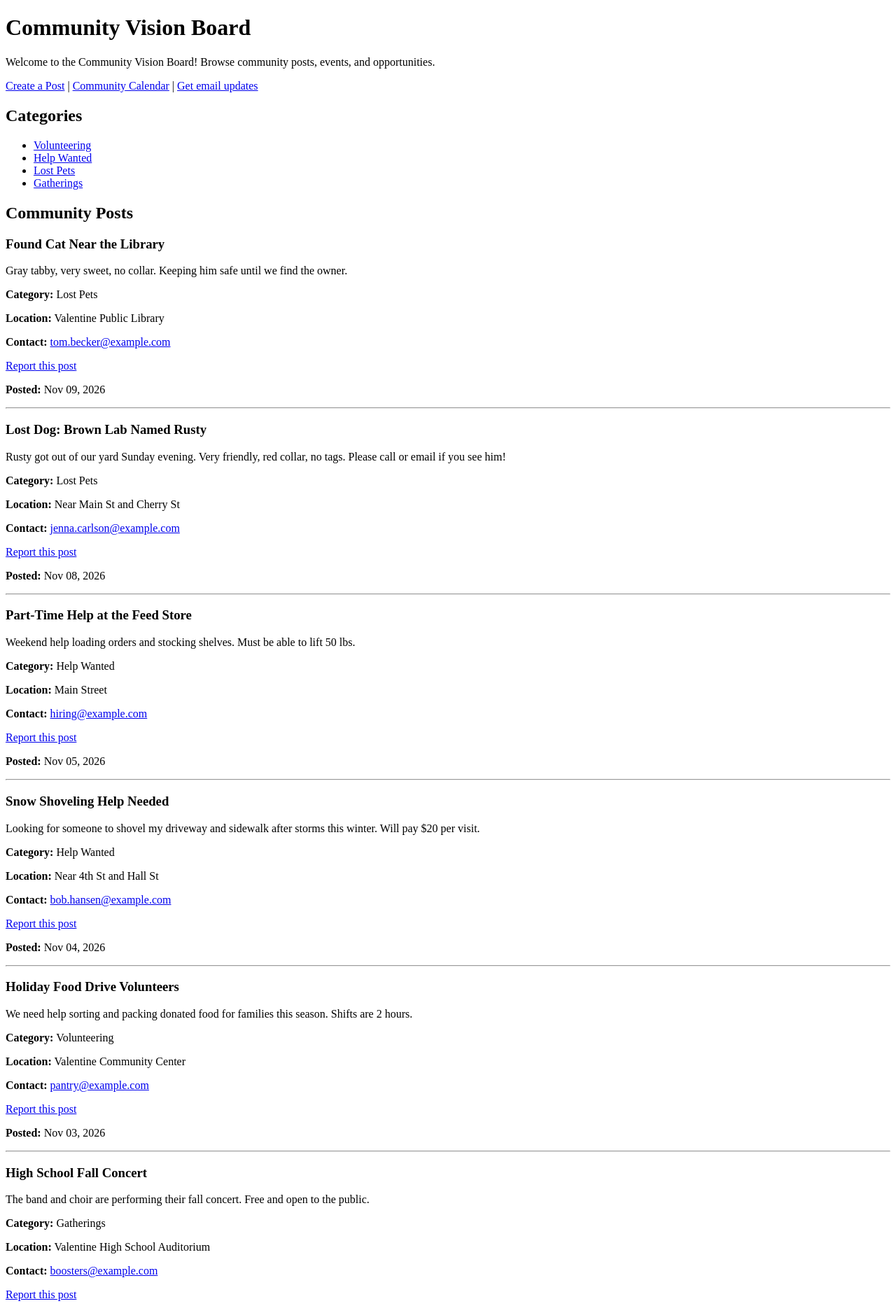
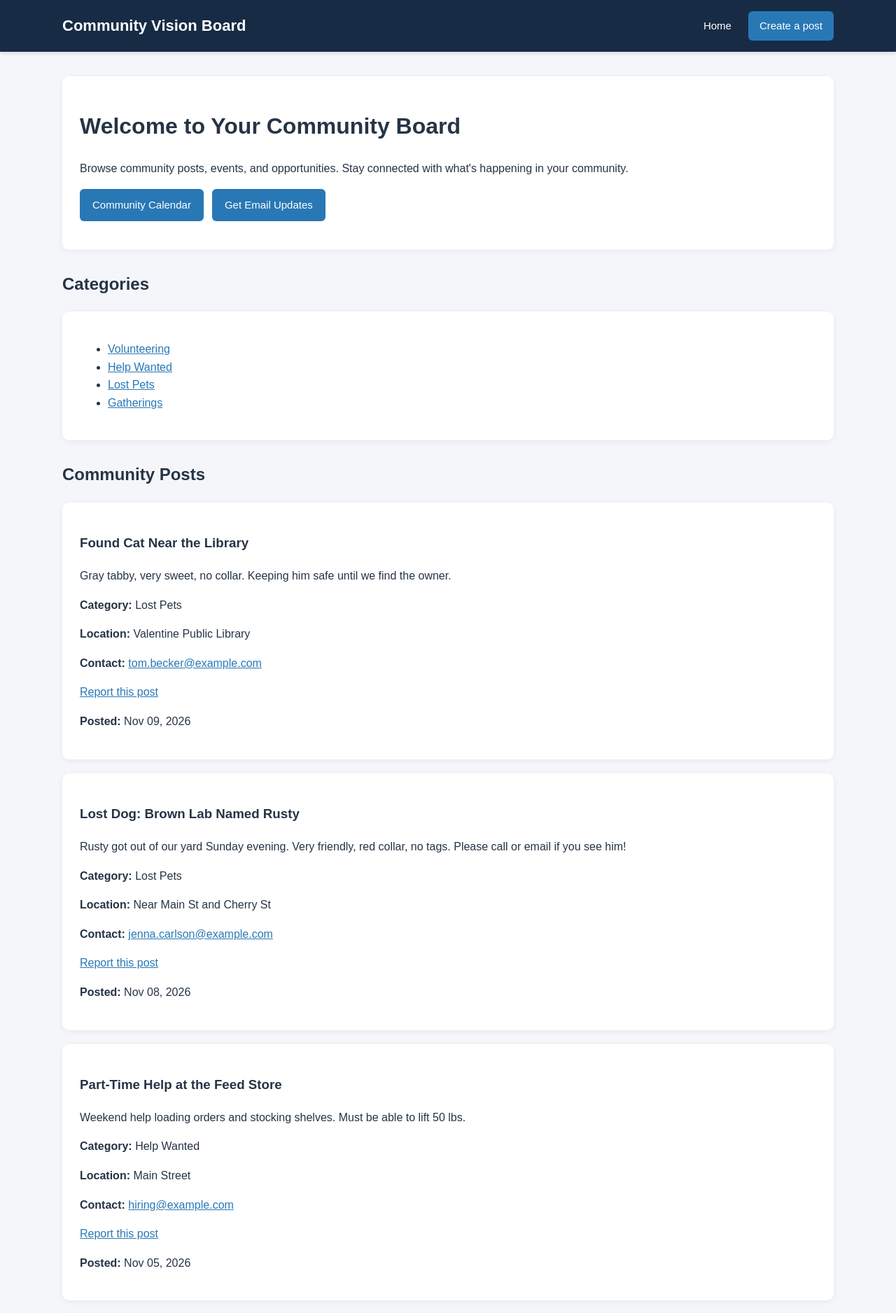
Before and after one commit to danefaber/community_vision_board, a Django app: page / in a window 1280 px wide. Shown: the top 1876 px of the page at 70% size. Run offline with Django 5.2, Linux system fonts and the light colour scheme; data comes from the database, SQL or seed files in the repository.

Commit message:
Add shared navbar and homepage styling

```diff
--- a/board/templates/board/base.html
+++ b/board/templates/board/base.html
@@ -1,19 +1,178 @@
+
 <!DOCTYPE html>
 <html lang="en">
 <head>
     <meta charset="UTF-8">
     <meta name="viewport" content="width=device-width, initial-scale=1">
+
     <title>{% block title %}Community Vision Board{% endblock %}</title>
+
+    <style>
+        * {
+            box-sizing: border-box;
+        }
+
+        body {
+            margin: 0;
+            font-family: Arial, Helvetica, sans-serif;
+            background-color: #f4f6f9;
+            color: #263445;
+            line-height: 1.6;
+        }
+
+        /* Navigation bar */
+        .navbar {
+            background-color: #172b45;
+            color: white;
+            padding: 16px 0;
+            box-shadow: 0 2px 6px rgba(0, 0, 0, 0.12);
+        }
+
+        .nav-container {
+            max-width: 1150px;
+            margin: 0 auto;
+            padding: 0 24px;
+            display: flex;
+            justify-content: space-between;
+            align-items: center;
+        }
+
+        .brand {
+            color: white;
+            font-size: 22px;
+            font-weight: bold;
+            text-decoration: none;
+        }
+
+        .nav-links {
+            display: flex;
+            align-items: center;
+            gap: 24px;
+        }
+
+        .nav-links a {
+            color: white;
+            text-decoration: none;
+            font-size: 15px;
+            font-weight: 500;
+            transition: color 0.2s;
+        }
+
+        .nav-links a:hover {
+            color: #8ecdf0;
+        }
+
+        .nav-links .create-link {
+            background-color: #2878b5;
+            padding: 9px 16px;
+            border-radius: 6px;
+        }
+
+        .nav-links .create-link:hover {
+            background-color: #1d5d8d;
+            color: white;
+        }
+
+        /* Main page content */
+        main {
+            max-width: 1150px;
+            margin: 35px auto;
+            padding: 0 24px;
+            min-height: 65vh;
+        }
+
+        /* Django messages */
+        .messages {
+            margin-bottom: 20px;
+        }
+
+        .message {
+            background-color: #e5f3fc;
+            border-left: 4px solid #2878b5;
+            padding: 12px 16px;
+            margin-bottom: 10px;
+            border-radius: 5px;
+        }
+
+        /* Shared content styling */
+        .content-card {
+            background-color: white;
+            padding: 25px;
+            border-radius: 10px;
+            box-shadow: 0 2px 8px rgba(0, 0, 0, 0.06);
+        }
+
+        button, .btn {
+            background-color: #2878b5;
+            color: white;
+            border: none;
+            padding: 11px 18px;
+            border-radius: 6px;
+            cursor: pointer;
+            text-decoration: none;
+            font-size: 15px;
+        }
+
+        button:hover, .btn:hover {
+            background-color: #1d5d8d;
+        }
+
+        a {
+            color: #2878b5;
+        }
+
+        /* Mobile layout */
+        @media (max-width: 600px) {
+            .nav-container {
+                flex-direction: column;
+                gap: 14px;
+            }
+
+            .nav-links {
+                gap: 18px;
+            }
+
+            main {
+                margin-top: 24px;
+                padding: 0 16px;
+            }
+        }
+    </style>
 </head>
+
 <body>
+
+    <nav class="navbar">
+        <div class="nav-container">
+
+            <a class="brand" href="{% url 'board:home' %}">
+                Community Vision Board
+            </a>
+
+            <div class="nav-links">
+                <a href="{% url 'board:home' %}">Home</a>
+
+                <a class="create-link" href="{% url 'board:submit_post' %}">
+                    Create a post
+                </a>
+            </div>
+
+        </div>
+    </nav>
+
     <main>
+
         {% if messages %}
+            <div class="messages">
                 {% for message in messages %}
-        <p>{{ message }}</p>
+                    <div class="message">{{ message }}</div>
                 {% endfor %}
+            </div>
         {% endif %}
 
         {% block content %}{% endblock %}
+
     </main>
+
 </body>
 </html>
--- a/board/templates/board/home.html
+++ b/board/templates/board/home.html
@@ -1,24 +1,36 @@
+
 {% extends "board/base.html" %}
+
+{% block title %}Home | Community Vision Board{% endblock %}
 
 {% block content %}
 
-<h1>Community Vision Board</h1>
+<div class="content-card">
+
+    <h1>Welcome to Your Community Board</h1>
 
     <p>
-    Welcome to the Community Vision Board!
         Browse community posts, events, and opportunities.
+        Stay connected with what's happening in your community.
     </p>
 
-<p>
-    <a href="{% url 'board:submit_post' %}">Create a Post</a>
-    |
-    <a href="{% url 'board:calendar' %}">Community Calendar</a>
-    |
-    <a href="{% url 'board:subscribe' %}">Get email updates</a>
+    <p style="display: flex; gap: 12px; flex-wrap: wrap;">
+    <a class="btn" href="{% url 'board:calendar' %}">
+        Community Calendar
+    </a>
+
+    <a class="btn" href="{% url 'board:subscribe' %}">
+        Get Email Updates
+    </a>
 </p>
+
+</div>
+
+<section style="margin-top: 30px;">
 
     <h2>Categories</h2>
 
+    <div class="content-card">
         <ul>
             {% for category in categories %}
                 <li>
@@ -30,12 +42,18 @@
                 <li>No categories available.</li>
             {% endfor %}
         </ul>
+    </div>
+
+</section>
+
+<section style="margin-top: 30px;">
 
     <h2>Community Posts</h2>
 
     {% for post in posts %}
 
-    <div class="post">
+        <div class="content-card" style="margin-bottom: 20px;">
+
             <h3>{{ post.title }}</h3>
 
             <p>{{ post.description }}</p>
@@ -76,13 +94,16 @@
                 {{ post.created_at|date:"M d, Y" }}
             </p>
 
-        <hr>
         </div>
 
     {% empty %}
 
+        <div class="content-card">
             <p>No approved posts are available yet.</p>
+        </div>
 
     {% endfor %}
 
+</section>
+
 {% endblock %}
```
Lines whose indentation alone changed are shown as unchanged.
